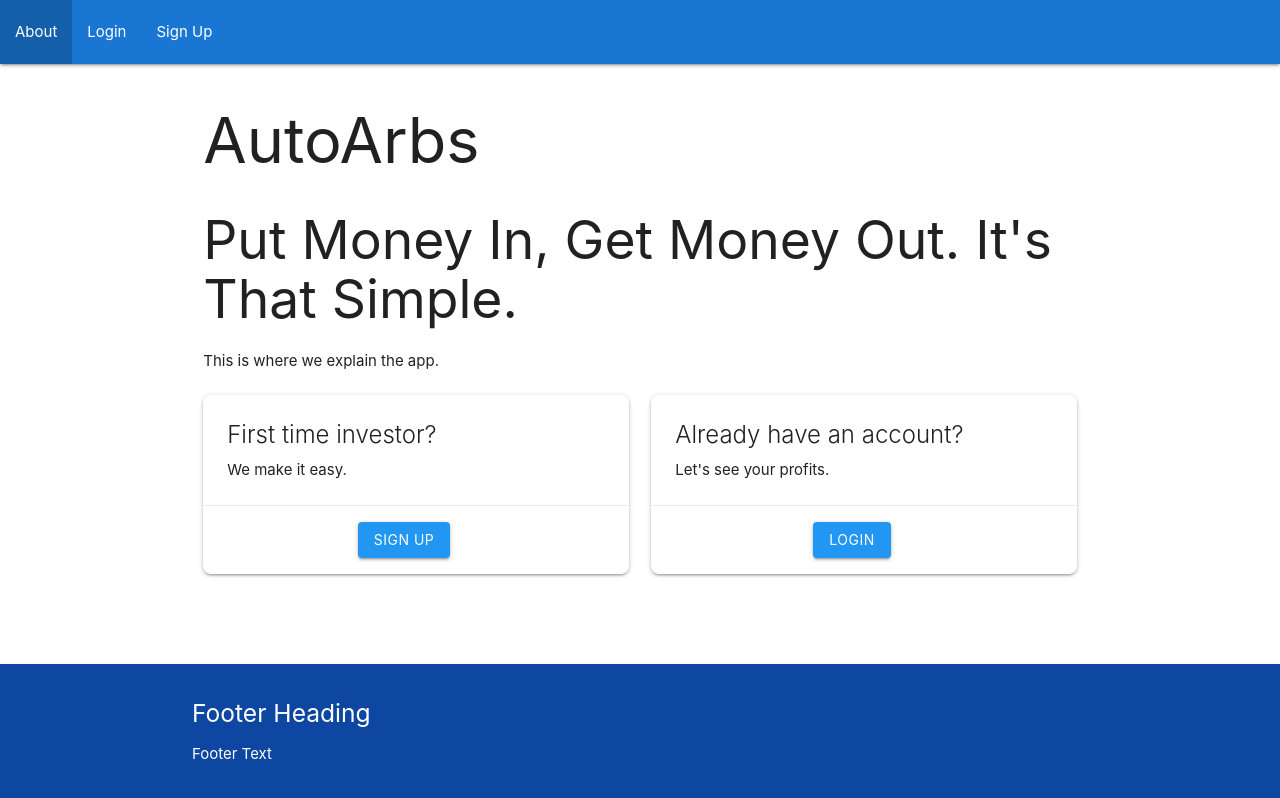
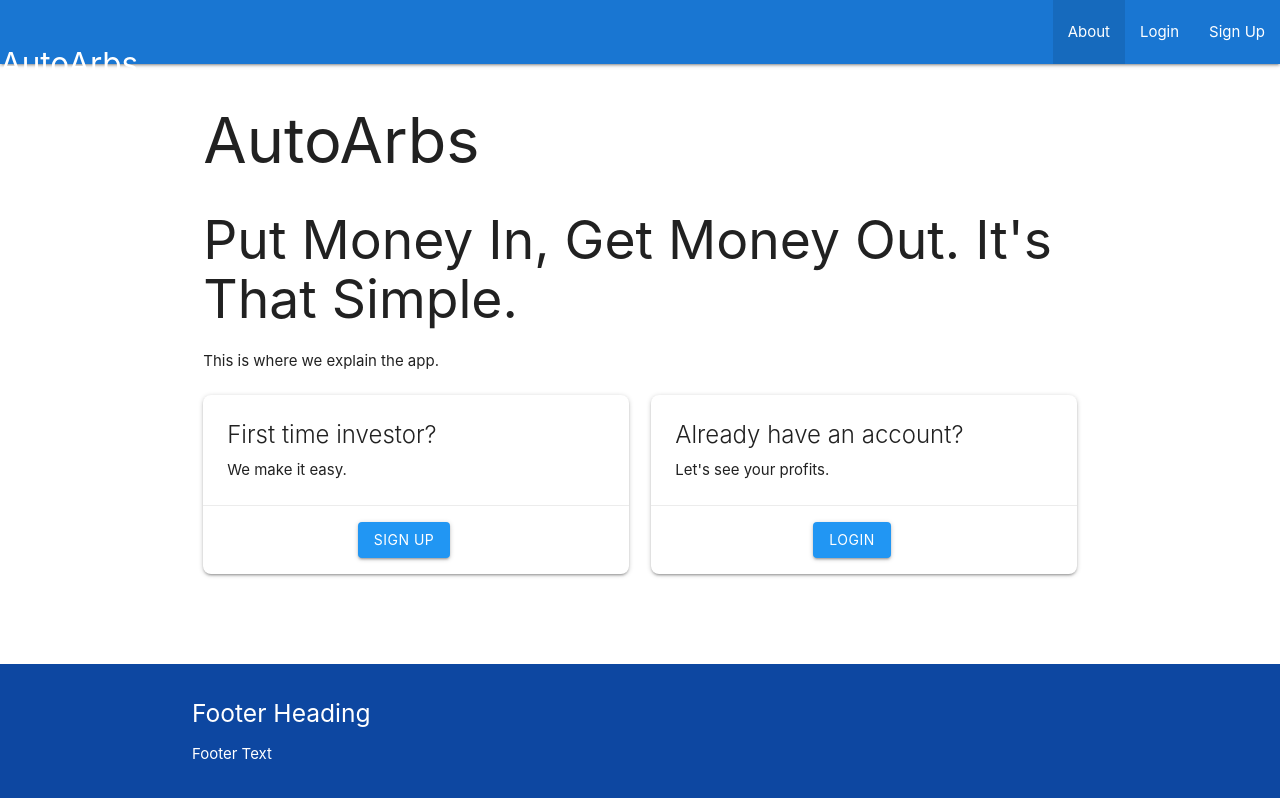
Before and after one commit to qbit-0/autoarbs, a React (Create React App) app in the folder autoarbs/: page / in a window 1280 px wide. Built offline with nearby package versions, Linux system fonts and the light colour scheme.

Commit message:
May fix nav log issue

```diff
--- a/autoarbs/src/components/Header.tsx
+++ b/autoarbs/src/components/Header.tsx
@@ -60,14 +60,14 @@ const Header = (props: Props) => {
       <div className="navbar-fixed">
         <nav>
           <div className="nav-wrapper">
-            {/* <Link to="/">
-              <p className="brand-logo right">AutoArbs</p>
-            </Link> */}
+            <Link to="/">
+              <p className="brand-logo">AutoArbs</p>
+            </Link>
             {/* eslint-disable-next-line jsx-a11y/anchor-is-valid */}
             <a href="#" data-target="mobile-nav" className="sidenav-trigger">
               <i className="material-icons">menu</i>
             </a>
-            <ul className="hide-on-med-and-down">{navLinks}</ul>
+            <ul className="right hide-on-med-and-down">{navLinks}</ul>
           </div>
         </nav>
       </div>
```
